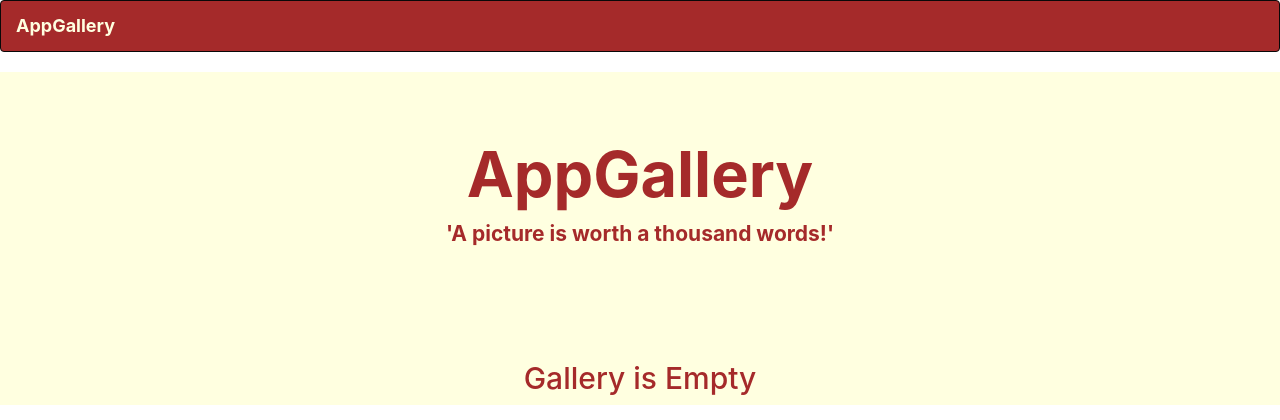
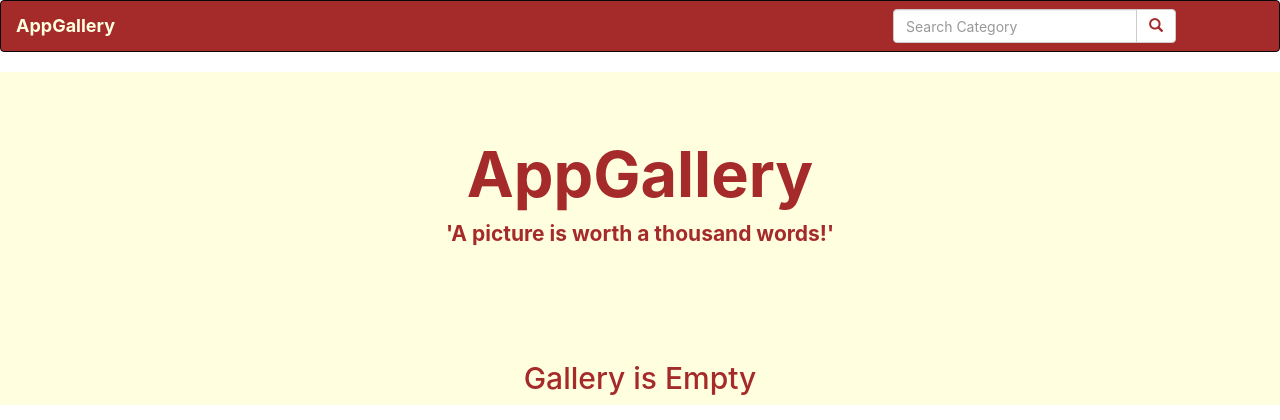
Before and after one commit to SheilaKamotho/my-gallery-app, a Django app: page / in a window 1280 px wide. Shown: the top 420 px of the page. Run offline with Django 3.2, Linux system fonts and the light colour scheme; some libraries are stand-ins or nearby versions.

Commit message:
add image property

```diff
--- a/gallery/settings.py
+++ b/gallery/settings.py
@@ -65,6 +65,7 @@
                 'django.template.context_processors.request',
                 'django.contrib.auth.context_processors.auth',
                 'django.contrib.messages.context_processors.messages',
+                'django.template.context_processors.media',
             ],
         },
     },
@@ -129,3 +130,5 @@
 STATICFILES_DIRS = [
     os.path.join(BASE_DIR, "static"),
 ]
+MEDIA_URL = '/media/'
+MEDIA_ROOT = os.path.join(BASE_DIR, 'media')
--- a/photos/models.py
+++ b/photos/models.py
@@ -30,6 +30,7 @@
     """
     Class that generates new instance of images
     """
+    photo = models.ImageField(upload_to = 'images/',null=True)
     image_name=models.CharField(max_length=30)
     image_description=models.TextField()
     image_location = models.ForeignKey(Location,on_delete=models.CASCADE, null=True)
@@ -41,3 +42,8 @@
 
     def save_image(self):
         self.save()
+
+    @classmethod
+    def search_by_image_category(cls,search_term):
+        photos = cls.objects.filter(image_category__icontains=search_term)
+        return photos
--- a/photos/templates/navbar.html
+++ b/photos/templates/navbar.html
@@ -11,6 +11,21 @@
     <div class="navbar-header">
       <a class="navbar-brand" href="{%url 'photos'%}"><strong style="color: lightyellow;">AppGallery</strong></a>
     </div>
+     <!-- Adding a search form  -->
+     <div class="col-sm-4 col-md-4 navbar-right">
+
+      <form class="navbar-form" role="search" action="{% url 'search_results' %}">
+
+        <div class="input-group">
+          <input type="text" class="form-control" placeholder="Search Category" name="image">
+          <div class="input-group-btn">
+            <button class="btn btn-default" type="submit"><i class="glyphicon glyphicon-search"></i></button>
+          </div>
+        </div>
+
+      </form>
+    </div>
+    <!-- search form end -->
   </div>
 </nav>
 </body>
--- a/photos/templates/photos.html
+++ b/photos/templates/photos.html
@@ -12,6 +12,10 @@
       <div class="col-xs-6 col-sm-6 col-md-6 col-lg-6">
         <h2 class="text-center"> {{ image.image_name }} </h2>
       </div>
+      !--Display images  -->
+      <div class="col-xs-6 col-sm-6 col-md-6 col-lg-6">
+        <img src="{{photo_item.photo_image.url}}" class="img-responsive" alt="Image">
+      </div>
 
     </div>
 
--- a/photos/urls.py
+++ b/photos/urls.py
@@ -1,6 +1,11 @@
 from django.conf.urls import url
 from . import views
+from django.conf import settings
+from django.conf.urls.static import static
 
 urlpatterns=[
     url('^$',views.photos,name = 'photos'),
+    url(r'^search/', views.search_results, name='search_results')
 ]
+if settings.DEBUG:
+    urlpatterns+= static(settings.MEDIA_URL, document_root = settings.MEDIA_ROOT)
--- a/photos/views.py
+++ b/photos/views.py
@@ -5,3 +5,16 @@
 # Create your views here.
 def photos(request):
     return render(request, 'photos.html')
+
+def search_results(request):
+
+    if 'image' in request.GET and request.GET["image"]:
+        search_term = request.GET.get("image")
+        searched_images = Image.search_by_image_category(search_term)
+        message = f"{search_term}"
+
+        return render(request, 'search.html',{"message":message,"images": searched_images})
+
+    else:
+        message = "You haven't searched for any term"
+        return render(request, 'search.html',{"message":message})
```
Also changed, not shown: photos/search.html (added, +25 -0 lines), media/images/africa_kenya_lake_nakuru_gallery_flamingos.jpg (added), photos/migrations/0004_auto_20201009_1709.py (added).
